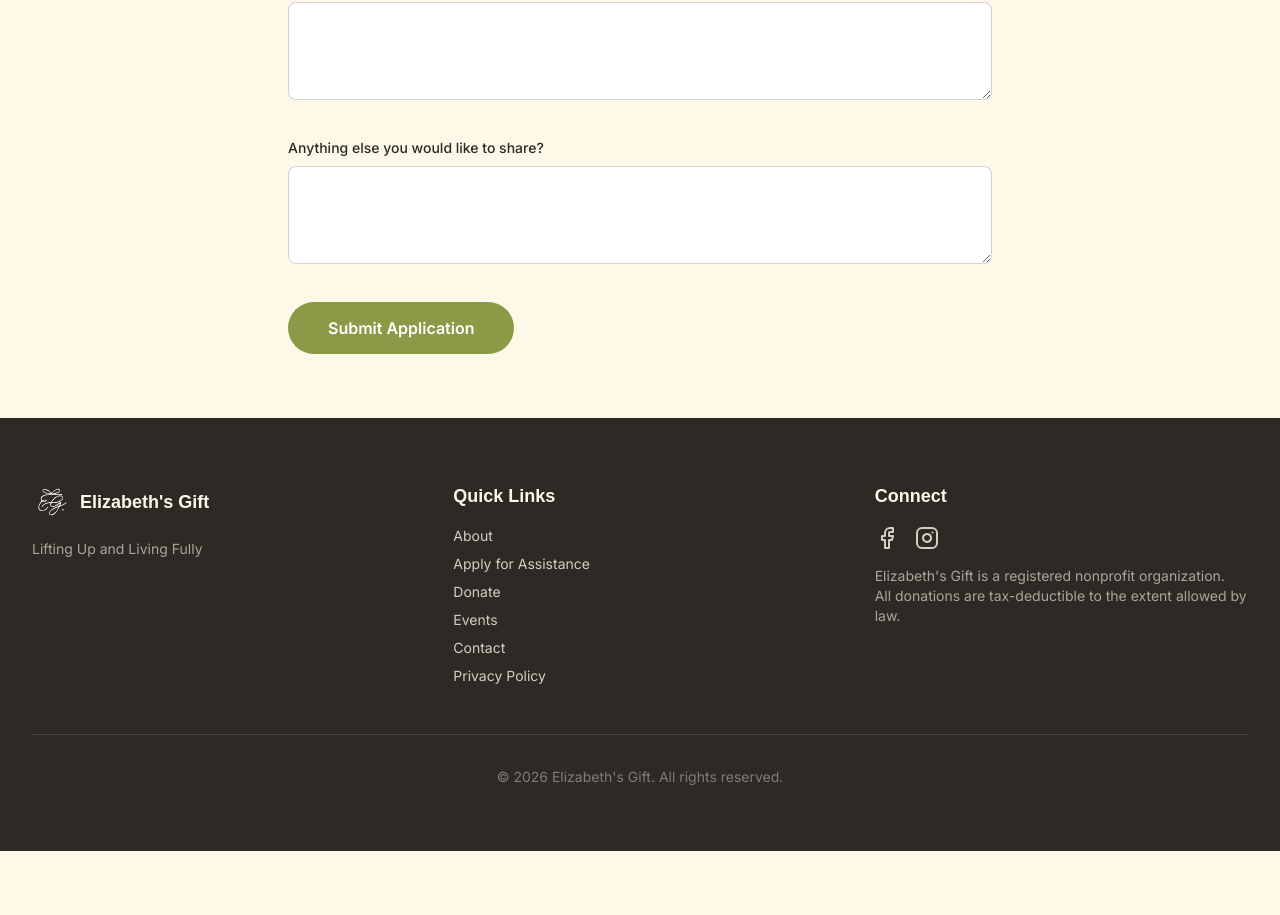
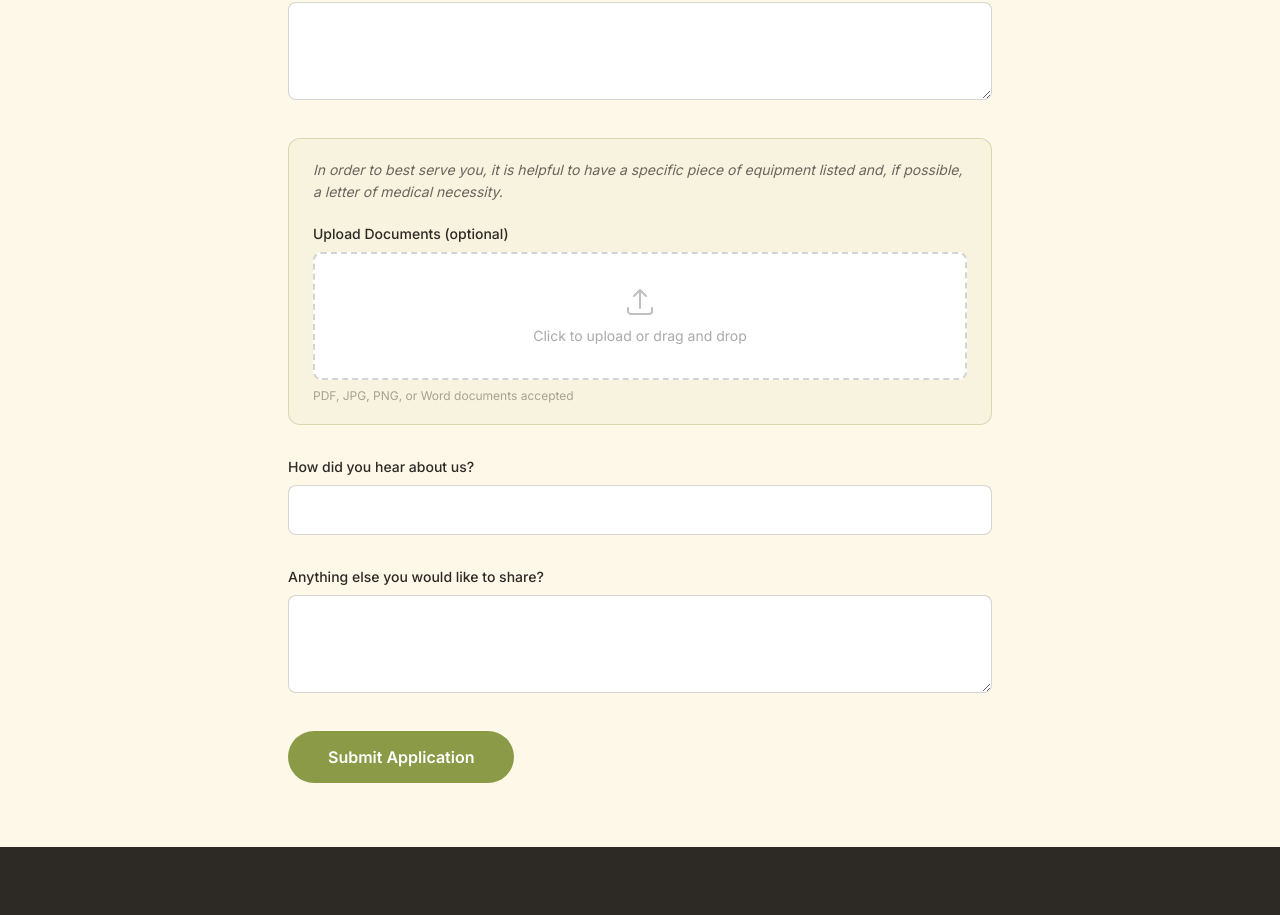
Before and after one commit to smithstephen891-arch/EG-website, a Next.js app: page /apply in a window 1280 px wide. Shown: the part 1497-2412 px from the top of the page. Before the commit the page ends 2348 px from the top, so only its background shows below. Built offline with nearby package versions, Linux system fonts and the light colour scheme; a web font is replaced by a local one.

Commit message:
Apply form: add how heard field, equipment note, and document upload

```diff
--- a/src/app/api/apply/route.ts
+++ b/src/app/api/apply/route.ts
@@ -3,32 +3,46 @@ import { Resend } from "resend";
 
 export async function POST(request: Request) {
   try {
-    const data = await request.json();
-    const {
-      recipientName,
-      guardianName,
-      phone,
-      email,
-      address,
-      age,
-      story,
-      equipment,
-      doctor,
-      medicalLetter,
-      additional,
-    } = data;
+    const formData = await request.formData();
+
+    const recipientName = formData.get("recipientName") as string;
+    const guardianName = formData.get("guardianName") as string;
+    const phone = formData.get("phone") as string;
+    const email = formData.get("email") as string;
+    const address = formData.get("address") as string;
+    const age = formData.get("age") as string;
+    const story = formData.get("story") as string;
+    const equipment = formData.get("equipment") as string;
+    const doctor = formData.get("doctor") as string;
+    const medicalLetter = formData.get("medicalLetter") as string;
+    const howHeard = formData.get("howHeard") as string;
+    const additional = formData.get("additional") as string;
+    const documentFiles = formData.getAll("documents") as File[];
 
     if (!process.env.RESEND_API_KEY) {
-      console.log("Application submission (no email sent — RESEND_API_KEY not set):", data);
+      console.log("Application submission (no email sent — RESEND_API_KEY not set):", {
+        recipientName, guardianName, phone, email, address, age,
+        story, equipment, doctor, medicalLetter, howHeard, additional,
+      });
       return NextResponse.json({ message: "Application received successfully" }, { status: 200 });
+    }
+
+    // Build attachments from uploaded files
+    const attachments: { filename: string; content: Buffer }[] = [];
+    for (const file of documentFiles) {
+      if (file && file.size > 0) {
+        const buffer = await file.arrayBuffer();
+        attachments.push({ filename: file.name, content: Buffer.from(buffer) });
+      }
     }
 
     const resend = new Resend(process.env.RESEND_API_KEY);
     await resend.emails.send({
-      from: "Elizabeth's Gift <noreply@elizabethsgift.com>",
-      to: "info@elizabethsgift.com",
+      from: "Elizabeth's Gift <onboarding@resend.dev>",
+      to: "smithstephen891@gmail.com",
       replyTo: email,
       subject: `New Assistance Application — ${recipientName}`,
+      attachments,
       html: `
         <div style="font-family: sans-serif; max-width: 600px; margin: 0 auto;">
           <h2 style="color: #352e24;">New Assistance Application</h2>
@@ -41,11 +55,11 @@ export async function POST(request: Request) {
             </tr>
             <tr>
               <td style="padding: 8px 0; color: #666;"><strong>Guardian Name</strong></td>
-              <td style="padding: 8px 0; color: #352e24;">${guardianName}</td>
+              <td style="padding: 8px 0; color: #352e24;">${guardianName || "—"}</td>
             </tr>
             <tr>
               <td style="padding: 8px 0; color: #666;"><strong>Age</strong></td>
-              <td style="padding: 8px 0; color: #352e24;">${age}</td>
+              <td style="padding: 8px 0; color: #352e24;">${age || "—"}</td>
             </tr>
             <tr>
               <td style="padding: 8px 0; color: #666;"><strong>Phone</strong></td>
@@ -70,13 +84,21 @@ export async function POST(request: Request) {
           <p style="color: #555; line-height: 1.6; white-space: pre-wrap;">${equipment}</p>
 
           <h3 style="color: #352e24;">PCP / Therapist</h3>
-          <p style="color: #555; line-height: 1.6; white-space: pre-wrap;">${doctor}</p>
+          <p style="color: #555; line-height: 1.6; white-space: pre-wrap;">${doctor || "—"}</p>
 
           <h3 style="color: #352e24;">Letter of Medical Necessity</h3>
           <p style="color: #555; line-height: 1.6; white-space: pre-wrap;">${medicalLetter}</p>
 
+          ${attachments.length > 0 ? `
+          <h3 style="color: #352e24;">Uploaded Documents</h3>
+          <p style="color: #555;">${attachments.map((a) => a.filename).join(", ")}</p>
+          ` : ""}
+
+          <h3 style="color: #352e24;">How They Heard About Us</h3>
+          <p style="color: #555; line-height: 1.6;">${howHeard || "—"}</p>
+
           <h3 style="color: #352e24;">Additional Information</h3>
-          <p style="color: #555; line-height: 1.6; white-space: pre-wrap;">${additional}</p>
+          <p style="color: #555; line-height: 1.6; white-space: pre-wrap;">${additional || "—"}</p>
 
           <hr style="border: none; border-top: 1px solid #e5e5e5; margin: 24px 0;" />
           <p style="color: #999; font-size: 12px;">Submitted via elizabethsgift.com assistance application</p>
--- a/src/app/apply/page.tsx
+++ b/src/app/apply/page.tsx
@@ -1,30 +1,22 @@
 "use client";
 
 import { useState, FormEvent } from "react";
-import type { Metadata } from "next";
-
-const metadata = {
-  title: "Apply for Assistance — Elizabeth's Gift",
-  description:
-    "Apply for mobility and medical equipment assistance from Elizabeth's Gift.",
-};
 
 export default function ApplyPage() {
   const [submitted, setSubmitted] = useState(false);
   const [loading, setLoading] = useState(false);
+  const [fileNames, setFileNames] = useState<string[]>([]);
 
   async function handleSubmit(e: FormEvent<HTMLFormElement>) {
     e.preventDefault();
     setLoading(true);
 
     const formData = new FormData(e.currentTarget);
-    const data = Object.fromEntries(formData);
 
     try {
       const res = await fetch("/api/apply", {
         method: "POST",
-        headers: { "Content-Type": "application/json" },
-        body: JSON.stringify(data),
+        body: formData,
       });
 
       if (res.ok) {
@@ -206,6 +198,57 @@ export default function ApplyPage() {
               />
             </div>
 
+            {/* Note + Document Upload */}
+            <div className="rounded-xl border border-olive/30 bg-olive/5 px-6 py-5 space-y-5">
+              <p className="text-sm text-charcoal/70 italic leading-relaxed">
+                In order to best serve you, it is helpful to have a specific piece
+                of equipment listed and, if possible, a letter of medical necessity.
+              </p>
+
+              <div>
+                <label className="block text-sm font-medium text-charcoal mb-2">
+                  Upload Documents (optional)
+                </label>
+                <label className="flex flex-col items-center justify-center w-full rounded-lg border-2 border-dashed border-charcoal/20 bg-white px-4 py-8 cursor-pointer hover:border-olive hover:bg-olive/5 transition">
+                  <svg className="w-8 h-8 text-charcoal/30 mb-2" fill="none" stroke="currentColor" viewBox="0 0 24 24">
+                    <path strokeLinecap="round" strokeLinejoin="round" strokeWidth={1.5} d="M3 16.5v2.25A2.25 2.25 0 005.25 21h13.5A2.25 2.25 0 0021 18.75V16.5m-13.5-9L12 3m0 0l4.5 4.5M12 3v13.5" />
+                  </svg>
+                  {fileNames.length > 0 ? (
+                    <ul className="text-sm text-charcoal/70 text-center space-y-1">
+                      {fileNames.map((name, i) => (
+                        <li key={i}>{name}</li>
+                      ))}
+                    </ul>
+                  ) : (
+                    <span className="text-sm text-charcoal/40">Click to upload or drag and drop</span>
+                  )}
+                  <input
+                    type="file"
+                    name="documents"
+                    multiple
+                    className="hidden"
+                    onChange={(e) => {
+                      const files = Array.from(e.target.files ?? []);
+                      setFileNames(files.map((f) => f.name));
+                    }}
+                  />
+                </label>
+                <p className="mt-2 text-xs text-charcoal/40">PDF, JPG, PNG, or Word documents accepted</p>
+              </div>
+            </div>
+
+            <div>
+              <label htmlFor="howHeard" className="block text-sm font-medium text-charcoal mb-2">
+                How did you hear about us?
+              </label>
+              <input
+                type="text"
+                id="howHeard"
+                name="howHeard"
+                className="w-full rounded-lg border border-charcoal/20 bg-white px-4 py-3 text-charcoal placeholder:text-charcoal/40 focus:border-olive focus:ring-2 focus:ring-olive/20 outline-none transition"
+              />
+            </div>
+
             <div>
               <label htmlFor="additional" className="block text-sm font-medium text-charcoal mb-2">
                 Anything else you would like to share?
```
